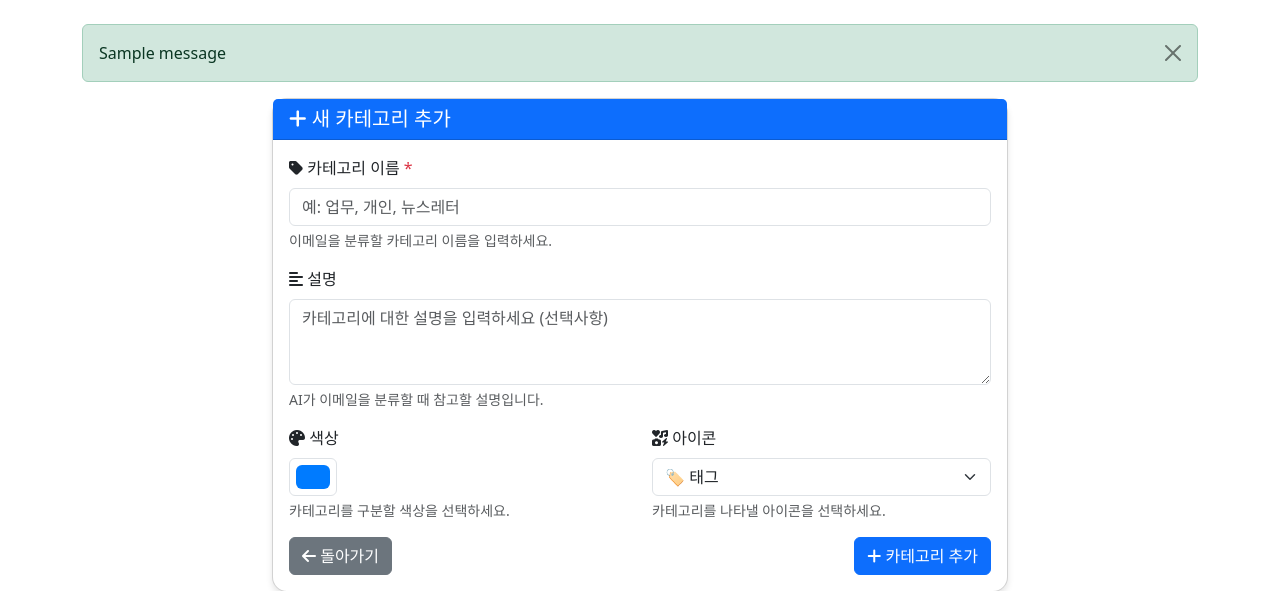
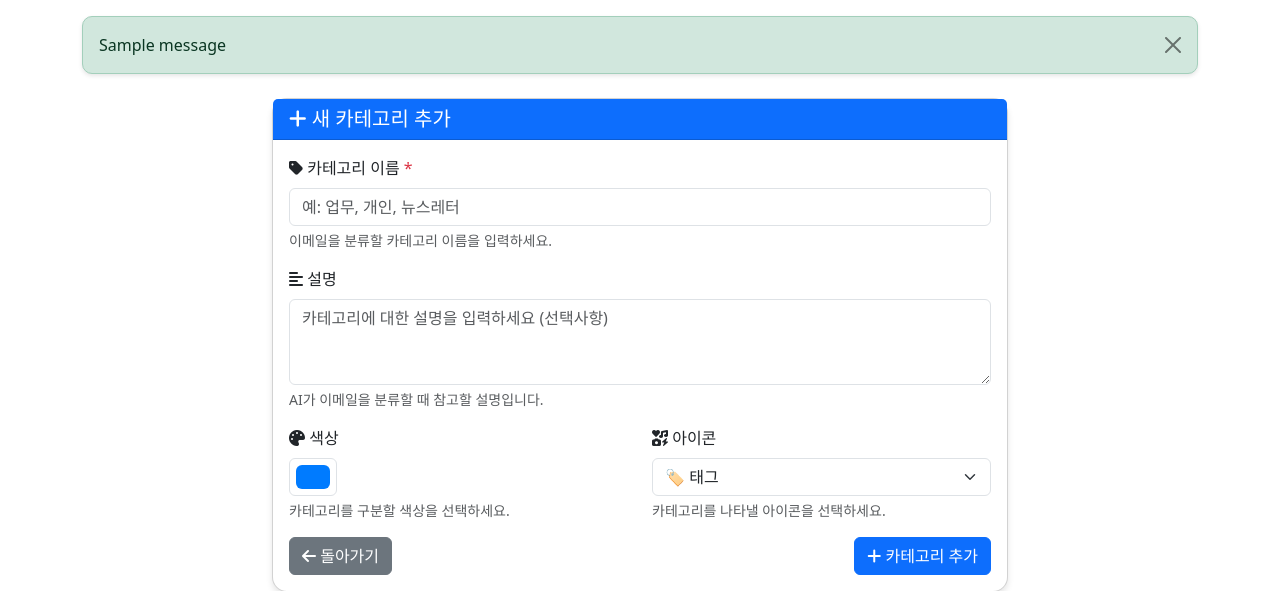
Before and after one commit to escandar2836/cleanbox-app, a Flask app: page /category/add in a window 1280 px wide. Shown: the part 62-653 px from the top of the page. Run offline with Flask 3, Linux system fonts and the light colour scheme; a user stored in the database is signed in; tables that the repository leaves empty hold one stand-in row (values such as "Sample post"); one stand-in notice (Sample message) is shown; parts of the project's set-up code (start-up, migrations or seed data) failed here and were passed over.

Commit message:
seperate flash from nav bar

```diff
--- a/cleanbox/templates/base.html
+++ b/cleanbox/templates/base.html
@@ -18,6 +18,14 @@
         .cleanbox-card {
             border-radius: 15px;
             box-shadow: 0 4px 6px rgba(0, 0, 0, 0.1);
+        }
+        .flash-message-container {
+            margin-top: 1rem;
+            margin-bottom: 1rem;
+        }
+        .flash-message-container .alert {
+            border-radius: 10px;
+            box-shadow: 0 2px 4px rgba(0, 0, 0, 0.1);
         }
     </style>
 </head>
@@ -77,20 +85,22 @@
         </div>
     </nav>
 
-    <!-- 메인 컨텐츠 -->
-    <main class="container mt-4">
-        <!-- 플래시 메시지 -->
-        {% with messages = get_flashed_messages(with_categories=true) %}
-            {% if messages %}
+    <!-- 플래시 메시지 (독립적인 row) -->
+    {% with messages = get_flashed_messages(with_categories=true) %}
+        {% if messages %}
+            <div class="container flash-message-container">
                 {% for category, message in messages %}
                     <div class="alert alert-{{ 'danger' if category == 'error' else category }} alert-dismissible fade show" role="alert">
                         {{ message }}
                         <button type="button" class="btn-close" data-bs-dismiss="alert"></button>
                     </div>
                 {% endfor %}
-            {% endif %}
-        {% endwith %}
+            </div>
+        {% endif %}
+    {% endwith %}
 
+    <!-- 메인 컨텐츠 -->
+    <main class="container mt-4">
         {% block content %}{% endblock %}
     </main>
 
```
